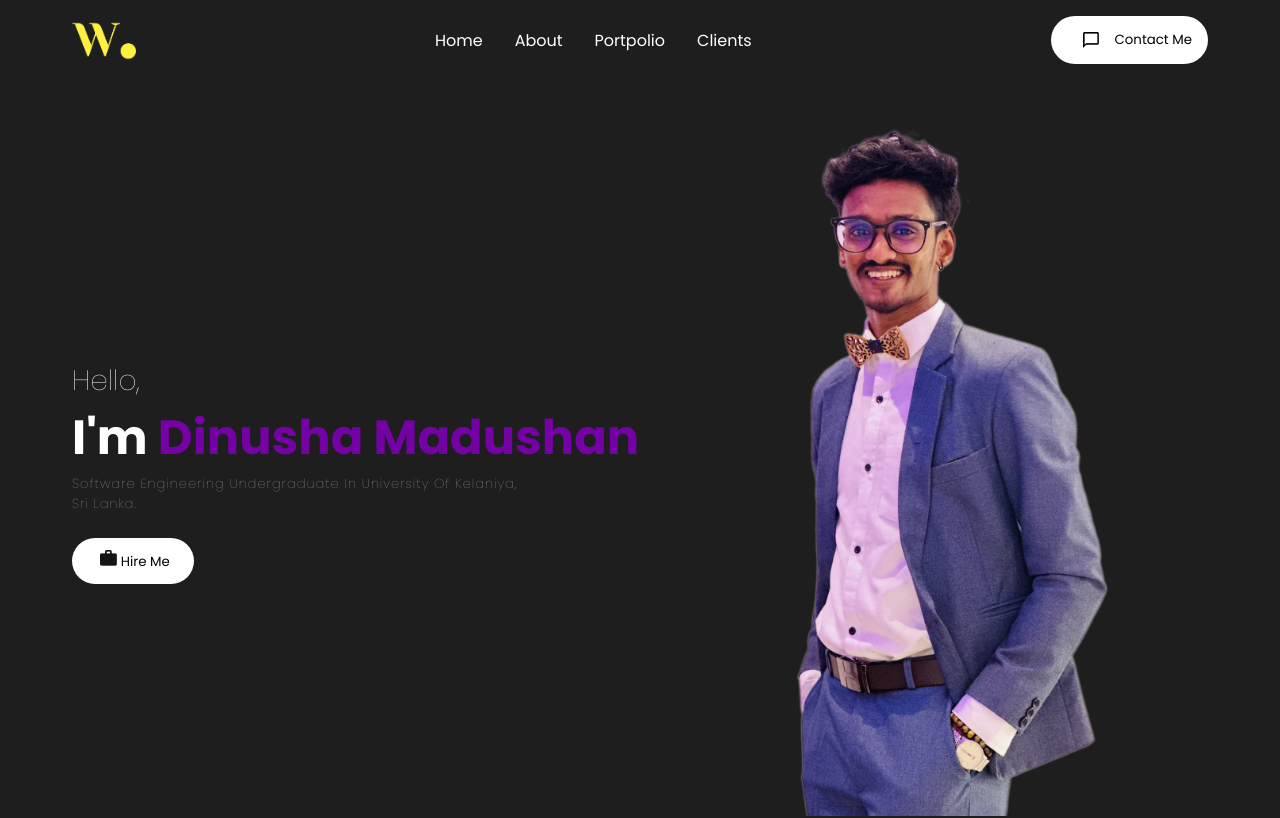
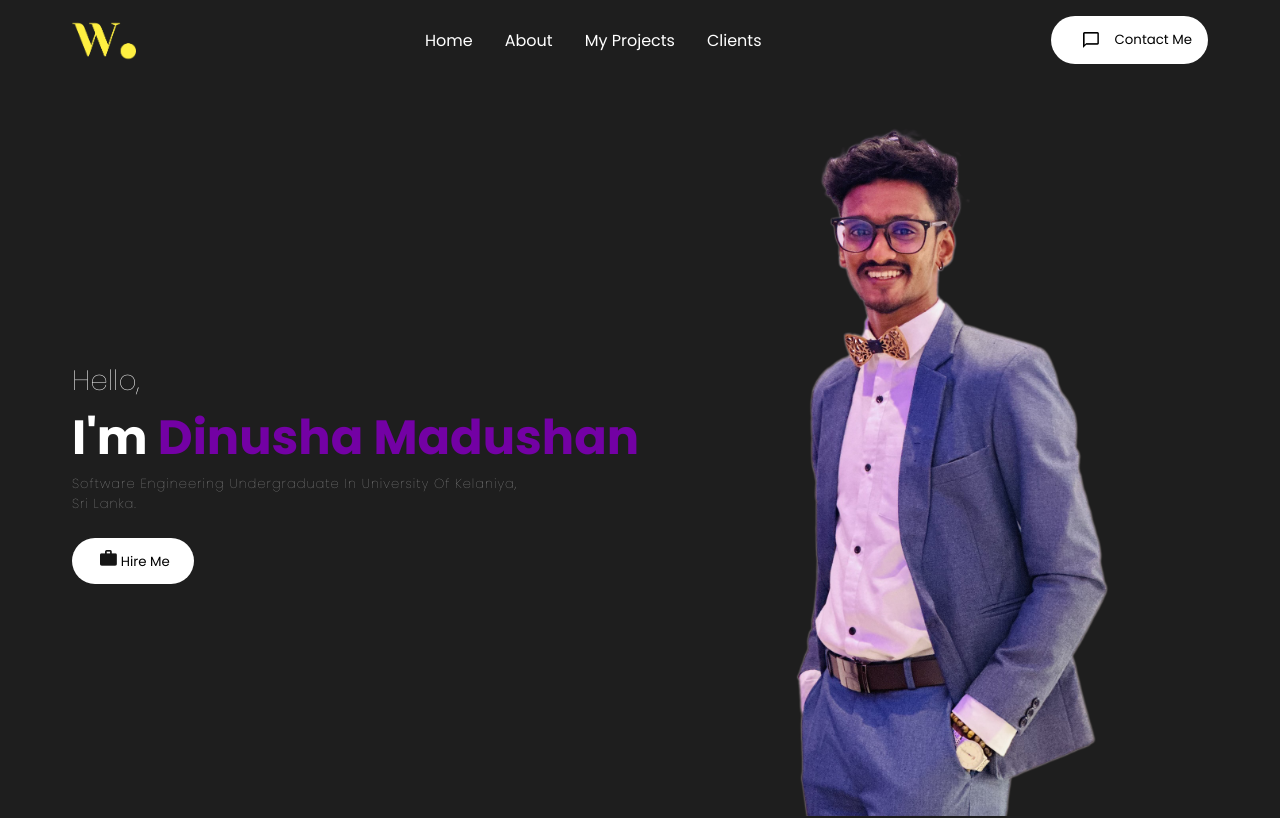
Before and after one commit to DinushaMadushan2000/Portfolio, a React (Create React App) app in the folder portfolio/: page / in a window 1280 px wide. Shown: the top 818 px of the page. Built offline with nearby package versions, Linux system fonts and the light colour scheme.

Commit message:
change nav bar

```diff
--- a/portfolio/src/components/NavBar/navbar.js
+++ b/portfolio/src/components/NavBar/navbar.js
@@ -10,7 +10,7 @@ const Navbar = () => {
       <div className="desktopMenu">
         <Link className="detailsMenuListItem">Home</Link>
         <Link className="detailsMenuListItem">About</Link>
-        <Link className="detailsMenuListItem">Portpolio</Link>
+        <Link className="detailsMenuListItem">My Projects</Link>
         <Link className="detailsMenuListItem">Clients</Link>
 
       </div>
--- a/portfolio/src/components/Works/works.css
+++ b/portfolio/src/components/Works/works.css
@@ -31,12 +31,15 @@
     max-width: 65rem;
 }
 
-.worksImg{
+/* .worksImg{
     object-fit: cover;
     height: 20rem;
     margin: 0.5rem;
+} */
+
+.imgp{
+    width: 10%;
 }
-
 @media screen and(max-width:585px) {
     .worksImg{
         height: 48vw;
```
